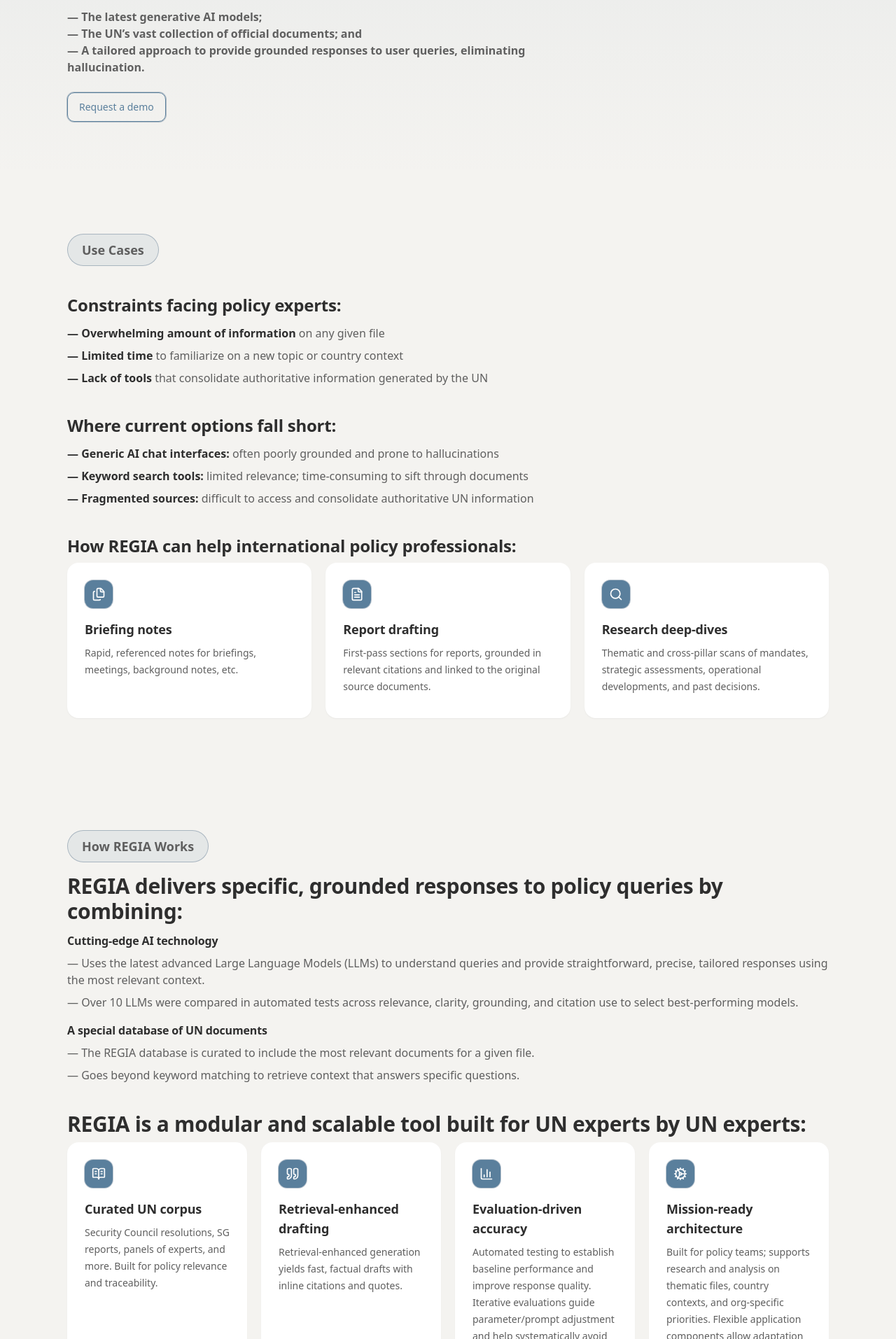
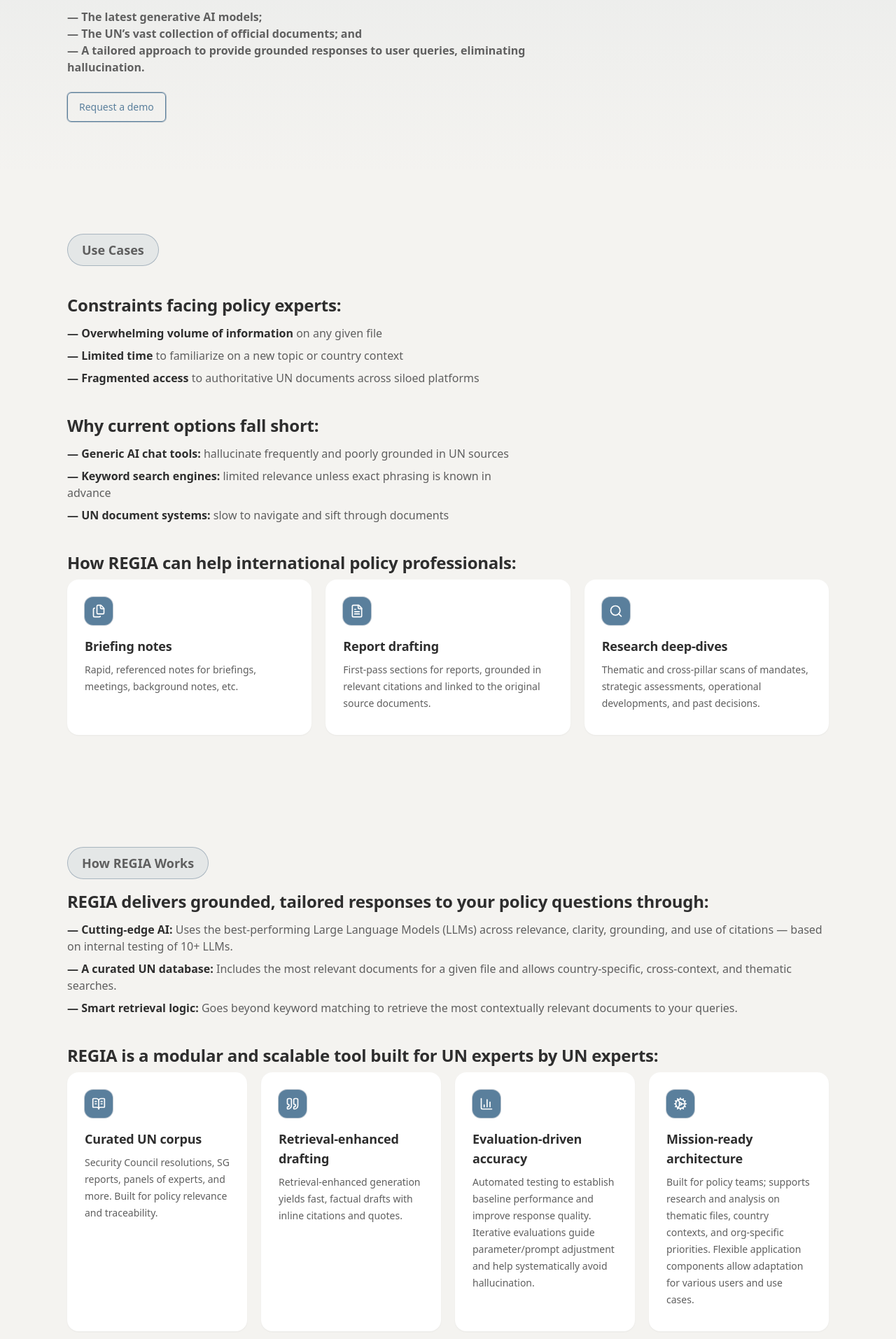
Before and after one commit to josh-jorgensen/regia-landing, a Next.js app: page / in a window 1280 px wide. Shown: the part 407-2320 px from the top of the page at 70% size. Built offline with nearby package versions, Linux system fonts and the light colour scheme.

Commit message:
Typography: align Product-section and Roadmap h2s to 2xl; adjust Contact h2; update copy under How REGIA Works bullets

```diff
--- a/app/page.tsx
+++ b/app/page.tsx
@@ -50,7 +50,7 @@
       <header className="sticky top-0 z-50 border-b border-white/5 bg-[color-mix(in_oklab,var(--bg)_85%,#000)]/90 backdrop-blur">
         <Container className="flex h-20 items-center justify-between">
           <div className="flex items-center gap-3">
-            <a href="#top" className="flex h-10 items-center justify-center rounded-xl bg-[var(--brand)] px-3 text-[var(--brand-contrast)] font-semibold tracking-wide" aria-label="Go to top">
+            <a href="#top" className="flex h-12 items-center justify-center rounded-md bg-[var(--brand)] px-4 text-base text-[var(--brand-contrast)] font-semibold tracking-wide" aria-label="Go to top">
               REGIA
             </a>
           </div>
@@ -101,7 +101,7 @@
               <li>— A tailored approach to provide grounded responses to user queries, eliminating hallucination.</li>
             </ul>
             <div className="mt-6 flex flex-wrap items-center gap-3">
-              <a href="#contact" className="inline-flex items-center gap-2 rounded-[10px] border border-[var(--brand)] bg-transparent px-4 py-2.5 text-sm font-medium text-[var(--brand)] ring-1 ring-[var(--ring)] hover:bg-[color-mix(in_oklab,var(--brand)_10%,transparent)]">
+              <a href="#contact" className="inline-flex items-center gap-2 rounded-md border border-[var(--brand)] bg-transparent px-4 py-2.5 text-sm font-medium text-[var(--brand)] ring-1 ring-[var(--ring)] hover:bg-[color-mix(in_oklab,var(--brand)_10%,transparent)]">
                 Request a demo
               </a>
             </div>
@@ -120,18 +120,18 @@
           <div className="mt-10 max-w-2xl">
             <h2 className="text-2xl font-semibold">Constraints facing policy experts:</h2>
             <ul className="mt-3 grid gap-2 text-[var(--subtle)]">
-              <li><span className="font-semibold text-[var(--text)]">— Overwhelming amount of information</span> on any given file</li>
+              <li><span className="font-semibold text-[var(--text)]">— Overwhelming volume of information</span> on any given file</li>
               <li><span className="font-semibold text-[var(--text)]">— Limited time</span> to familiarize on a new topic or country context</li>
-              <li><span className="font-semibold text-[var(--text)]">— Lack of tools</span> that consolidate authoritative information generated by the UN</li>
+              <li><span className="font-semibold text-[var(--text)]">— Fragmented access</span> to authoritative UN documents across siloed platforms</li>
             </ul>
           </div>
 
           <div className="mt-10 max-w-2xl">
-            <h2 className="text-2xl font-semibold">Where current options fall short:</h2>
+            <h2 className="text-2xl font-semibold">Why current options fall short:</h2>
             <ul className="mt-3 grid gap-2 text-[var(--subtle)]">
-              <li><span className="font-semibold text-[var(--text)]">— Generic AI chat interfaces:</span> often poorly grounded and prone to hallucinations</li>
-              <li><span className="font-semibold text-[var(--text)]">— Keyword search tools:</span> limited relevance; time‑consuming to sift through documents</li>
-              <li><span className="font-semibold text-[var(--text)]">— Fragmented sources:</span> difficult to access and consolidate authoritative UN information</li>
+              <li><span className="font-semibold text-[var(--text)]">— Generic AI chat tools:</span> hallucinate frequently and poorly grounded in UN sources</li>
+              <li><span className="font-semibold text-[var(--text)]">— Keyword search engines:</span> limited relevance unless exact phrasing is known in advance</li>
+              <li><span className="font-semibold text-[var(--text)]">— UN document systems:</span> slow to navigate and sift through documents</li>
             </ul>
           </div>
           <div className="mt-10 max-w-2xl">
@@ -150,27 +150,16 @@
         <Container>
           <div className="mb-10">
             <Pill>How REGIA Works</Pill>
-            <h2 className="mt-4 text-3xl font-semibold">REGIA delivers specific, grounded responses to policy queries by combining:</h2>
-            <div className="mt-3 grid gap-4 text-[var(--subtle)]">
-              <div>
-                <h3 className="font-semibold text-[var(--text)]">Cutting‑edge AI technology</h3>
-                <ul className="mt-2 grid gap-2">
-                  <li>— Uses the latest advanced Large Language Models (LLMs) to understand queries and provide straightforward, precise, tailored responses using the most relevant context.</li>
-                  <li>— Over 10 LLMs were compared in automated tests across relevance, clarity, grounding, and citation use to select best‑performing models.</li>
-                </ul>
-              </div>
-              <div>
-                <h3 className="font-semibold text-[var(--text)]">A special database of UN documents</h3>
-                <ul className="mt-2 grid gap-2">
-                  <li>— The REGIA database is curated to include the most relevant documents for a given file.</li>
-                  <li>— Goes beyond keyword matching to retrieve context that answers specific questions.</li>
-                </ul>
-              </div>
-            </div>
+            <h2 className="mt-4 text-2xl font-semibold">REGIA delivers grounded, tailored responses to your policy questions through:</h2>
+            <ul className="mt-3 grid gap-2 text-[var(--subtle)]">
+              <li><span className="font-semibold text-[var(--text)]">— Cutting‑edge AI:</span> Uses the best‑performing Large Language Models (LLMs) across relevance, clarity, grounding, and use of citations — based on internal testing of 10+ LLMs.</li>
+              <li><span className="font-semibold text-[var(--text)]">— A curated UN database:</span> Includes the most relevant documents for a given file and allows country‑specific, cross‑context, and thematic searches.</li>
+              <li><span className="font-semibold text-[var(--text)]">— Smart retrieval logic:</span> Goes beyond keyword matching to retrieve the most contextually relevant documents to your queries.</li>
+            </ul>
           </div>
 
           <div className="mt-8">
-            <h2 className="text-3xl font-semibold">REGIA is a modular and scalable tool built for UN experts by UN experts:</h2>
+            <h2 className="text-2xl font-semibold">REGIA is a modular and scalable tool built for UN experts by UN experts:</h2>
           </div>
 
           <div className="grid gap-5 md:grid-cols-2 lg:grid-cols-4">
@@ -189,7 +178,7 @@
         <Container>
           <div className="mb-6 max-w-2xl">
             <Pill>Product Roadmap</Pill>
-            <h2 className="mt-3 text-3xl font-semibold">From prototype to production scale</h2>
+            <h2 className="mt-3 text-2xl font-semibold">From prototype to production scale</h2>
           </div>
           <div className="grid gap-4 md:grid-cols-3">
             <div className="group flex h-full min-h-[18rem] flex-col justify-start rounded-2xl border border-white/5 bg-[var(--card)] p-6 ring-1 ring-white/5 transition hover:-translate-y-1 hover:shadow-md">
@@ -228,11 +217,11 @@
         <Container className="grid items-center gap-6 md:grid-cols-3">
           <div className="md:col-span-2">
             <Pill>Contact</Pill>
-            <h2 className="mt-4 text-3xl font-semibold">Show REGIA to your team</h2>
-            <p className="mt-2 text-[var(--subtle)]">We can tailor a prototype demonstration for Permanent Missions, UN departments, or other partners.</p>
+            <h2 className="mt-4 text-2xl font-semibold">Show REGIA to your team</h2>
+            <p className="mt-2 text-[var(--subtle)]">We can tailor a demonstration of the prototype application to your specifications, for teams at Permanent Missions, ministries, UN departments or agencies, and other partners. Find out how REGIA can help policy experts generate relevant outputs in seconds, grounded in the most authoritative UN sources.</p>
           </div>
           <div className="md:justify-self-end">
-            <a href="mailto:contact@regia.info" className="inline-flex items-center gap-2 rounded-[10px] bg-[var(--brand)] px-4 py-2.5 text-sm font-medium text-[var(--brand-contrast)] ring-1 ring-[var(--ring)] hover:opacity-90">
+            <a href="mailto:contact@regia.info" className="inline-flex items-center gap-2 rounded-md bg-[var(--brand)] px-4 py-2.5 text-sm font-medium text-[var(--brand-contrast)] ring-1 ring-[var(--ring)] hover:opacity-90">
               Email us <ArrowRight className="h-4 w-4" />
             </a>
           </div>
```
